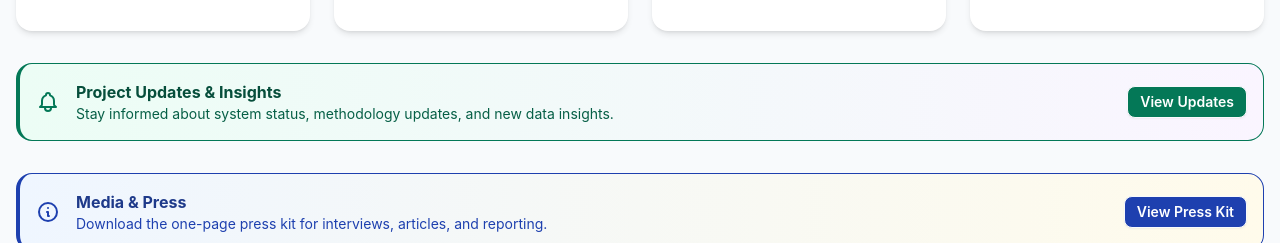
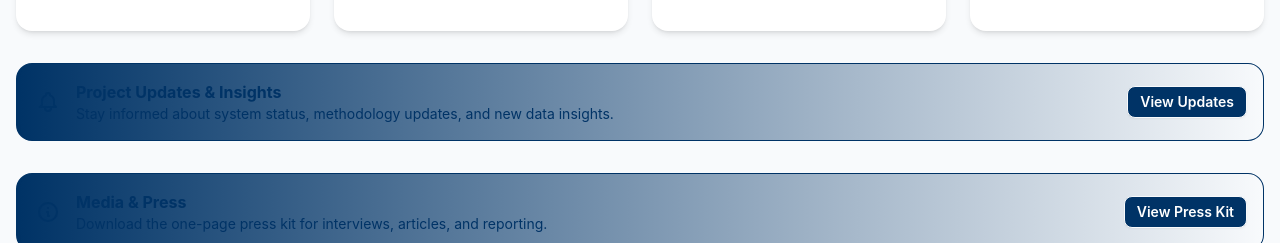
Before and after one commit to arbowl/beacon-hill-tracker, a React (Vite) app in the folder frontend/: page / in a window 1280 px wide. Shown: the part 709-952 px from the top of the page. Built offline with nearby package versions, Linux system fonts and the light colour scheme; no server answers.

Commit message:
Refactor alert banners with consistent styling

```diff
--- a/frontend/src/pages/HomePage.tsx
+++ b/frontend/src/pages/HomePage.tsx
@@ -133,32 +133,32 @@ const HomePage: React.FC = () => {
       )}
 
       {/* Updates Banner */}
-      <div className="alert bg-gradient-to-r from-emerald-50 to-purple-50 border-l-4 border-emerald-700">
-        <svg className="stroke-current flex-shrink-0 h-6 w-6 text-emerald-700" fill="none" viewBox="0 0 24 24">
+      <div className="alert border-l-4" style={{ background: 'linear-gradient(to right, #003366, transparent)', borderColor: '#003366' }}>
+        <svg className="stroke-current flex-shrink-0 h-6 w-6" style={{ color: '#003366' }} fill="none" viewBox="0 0 24 24">
           <path strokeLinecap="round" strokeLinejoin="round" strokeWidth="2" d="M15 17h5l-1.405-1.405A2.032 2.032 0 0118 14.158V11a6.002 6.002 0 00-4-5.659V5a2 2 0 10-4 0v.341C7.67 6.165 6 8.388 6 11v3.159c0 .538-.214 1.055-.595 1.436L4 17h5m6 0v1a3 3 0 11-6 0v-1m6 0H9"></path>
         </svg>
         <div>
-          <div className="font-bold text-emerald-900">Project Updates & Insights</div>
-          <div className="text-sm text-emerald-800">Stay informed about system status, methodology updates, and new data insights.</div>
+          <div className="font-bold" style={{ color: '#003366' }}>Project Updates & Insights</div>
+          <div className="text-sm" style={{ color: '#003366' }}>Stay informed about system status, methodology updates, and new data insights.</div>
         </div>
         <div className="flex-none">
-          <Link to="/updates" className="btn btn-sm bg-emerald-700 text-white hover:bg-emerald-800">
+          <Link to="/updates" className="btn btn-sm text-white hover:opacity-90" style={{ backgroundColor: '#003366' }}>
             View Updates
           </Link>
         </div>
       </div>
 
       {/* Press Kit Banner */}
-      <div className="alert bg-gradient-to-r from-blue-50 to-amber-50 border-l-4 border-blue-800">
-        <svg className="stroke-current flex-shrink-0 h-6 w-6 text-blue-800" fill="none" viewBox="0 0 24 24">
+      <div className="alert border-l-4" style={{ background: 'linear-gradient(to right, #003366, transparent)', borderColor: '#003366' }}>
+        <svg className="stroke-current flex-shrink-0 h-6 w-6" style={{ color: '#003366' }} fill="none" viewBox="0 0 24 24">
           <path strokeLinecap="round" strokeLinejoin="round" strokeWidth="2" d="M13 16h-1v-4h-1m1-4h.01M21 12a9 9 0 11-18 0 9 9 0 0118 0z"></path>
         </svg>
         <div>
-          <div className="font-bold text-blue-900">Media & Press</div>
-          <div className="text-sm text-blue-800">Download the one-page press kit for interviews, articles, and reporting.</div>
+          <div className="font-bold" style={{ color: '#003366' }}>Media & Press</div>
+          <div className="text-sm" style={{ color: '#003366' }}>Download the one-page press kit for interviews, articles, and reporting.</div>
         </div>
         <div className="flex-none">
-          <Link to="/press" className="btn btn-sm bg-blue-800 text-white hover:bg-blue-900">
+          <Link to="/press" className="btn btn-sm text-white hover:opacity-90" style={{ backgroundColor: '#003366' }}>
             View Press Kit
           </Link>
         </div>
```
